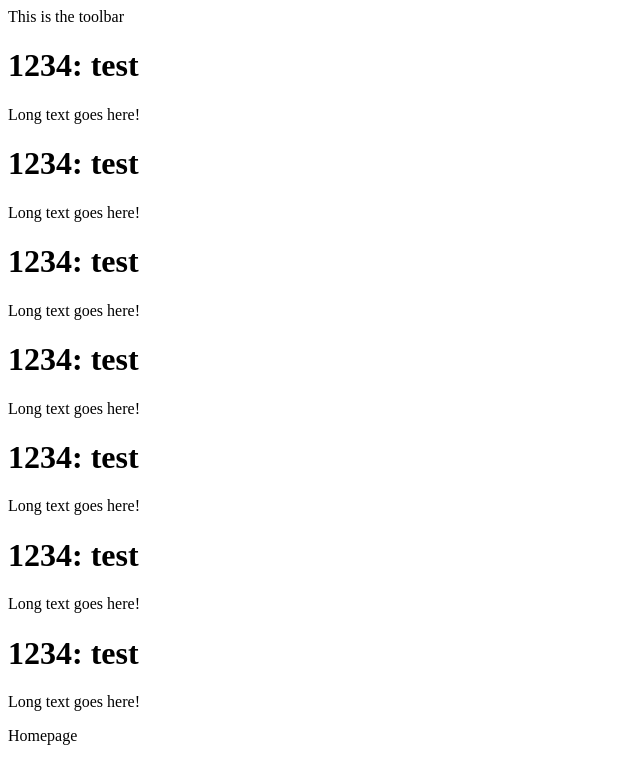
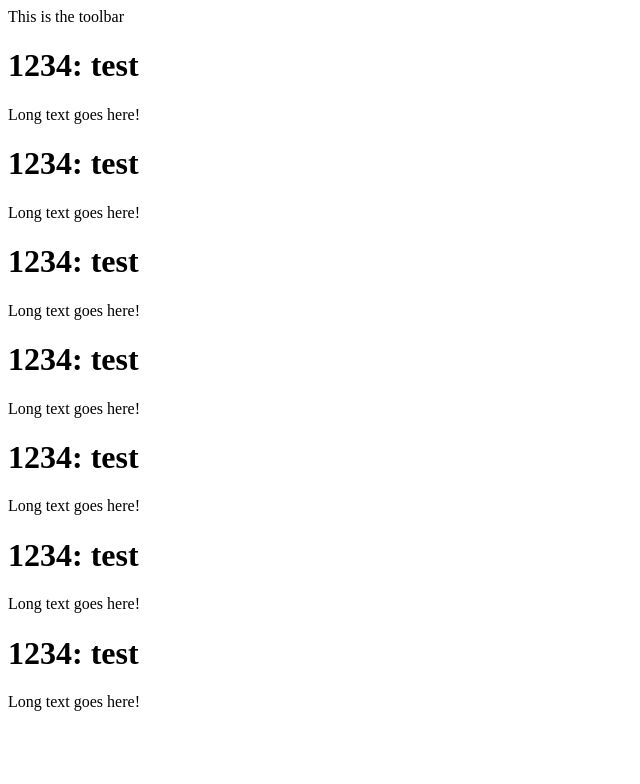
Before and after one commit to MKA-Stem/agile-youth, a React (Create React App) app in the folder client/: page / in a window 1280 px wide. Shown: the top 784 px of the page, without its empty margins (0-640 px from the left). Built offline with nearby package versions, Linux system fonts and the light colour scheme.

Commit message:
PostList component

```diff
--- /dev/null
+++ b/client/src/components/PostList.js
@@ -0,0 +1,14 @@
+import React from "react";
+import Post from "components/Post";
+import {connect} from "react-redux";
+
+const PostList = ({posts}) => (<div>
+	{posts.map(p => <Post {...p} key={p.id}/>)}
+</div>)
+
+
+const mapStateToProps = (state) => ({
+	posts:state.posts
+})
+
+export default connect(mapStateToProps)(PostList);
--- a/client/src/pages/App.js
+++ b/client/src/pages/App.js
@@ -2,7 +2,9 @@ import React from 'react';
 import { connect } from "react-redux";
 import Post from "components/Post";
 import {Helmet} from "react-helmet";
-import {Route, Switch, Link} from "react-router-dom"
+import {Route, Switch, Link} from "react-router-dom";
+
+import PostList from "components/PostList";
 
 const home = (props) => (<div>Homepage</div>);
 const page1 = (props) => (<div>Page 1</div>);
@@ -13,7 +15,6 @@ const notFound = (props) => (<div><h1>404: Not Found</h1><p>Try a different URL?
 
 const App = ({posts}) => (<div>
 	<div> This is the toolbar </div>
-	{posts.map(p => <Post {...p} key={p.id}/>)}
 
 	<Helmet defaultTitle="Student Government Online" titleTemplate="%s - SGO">
 		<meta name="viewport" content="width=device-width, initial-scale=1.0"/>
@@ -21,15 +22,11 @@ const App = ({posts}) => (<div>
 	</Helmet>
 
 	<Switch>
-		<Route exact path="/" component={home}/>
+		<Route exact path="/" component={PostList}/>
 		<Route path="/page1" component={page1}/>
 		<Route path="/page2" component={page2}/>
 		<Route path="*" component={notFound}/>
 	</Switch>
 </div>);
 
-const mapStateToProps = (state) => ({
-	posts:state.posts
-})
-
-export default connect(mapStateToProps)(App);
+export default App;
```
